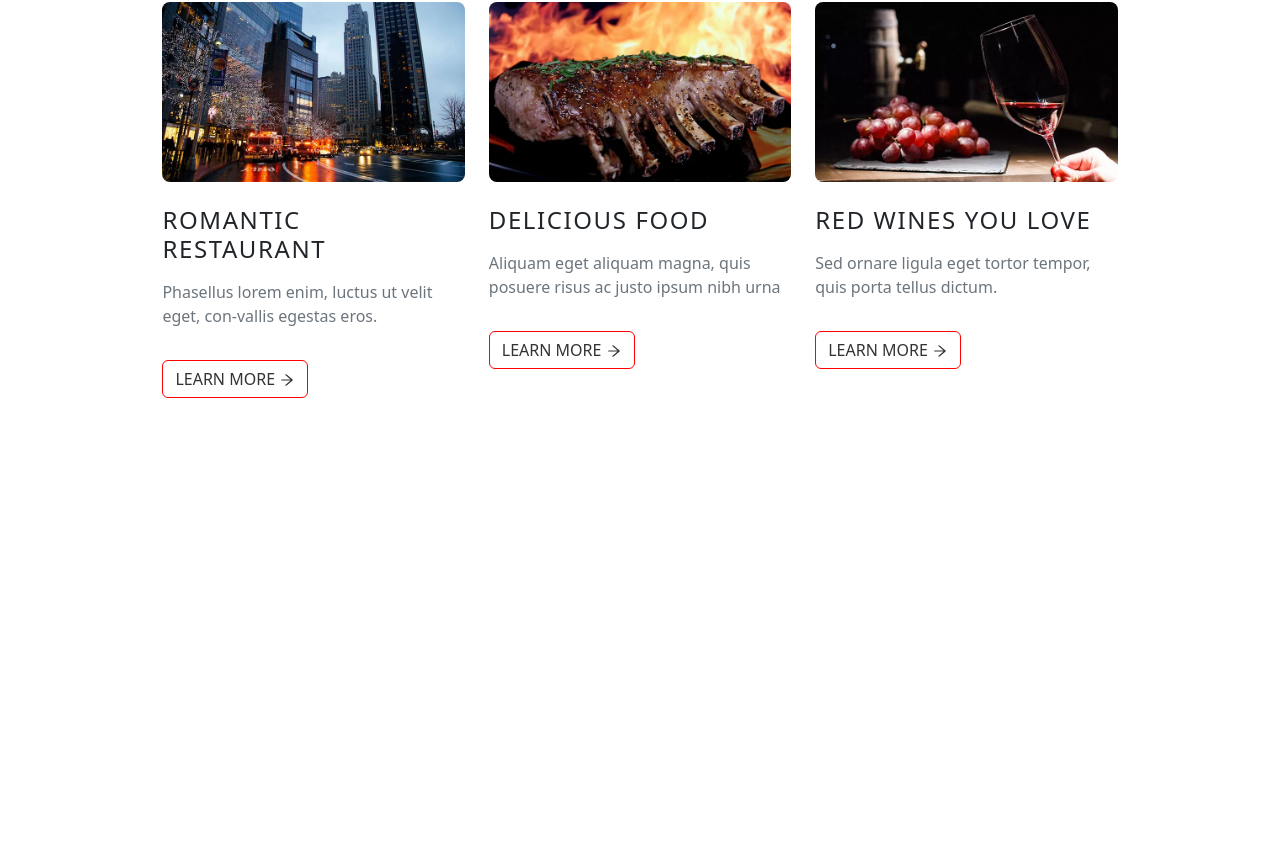
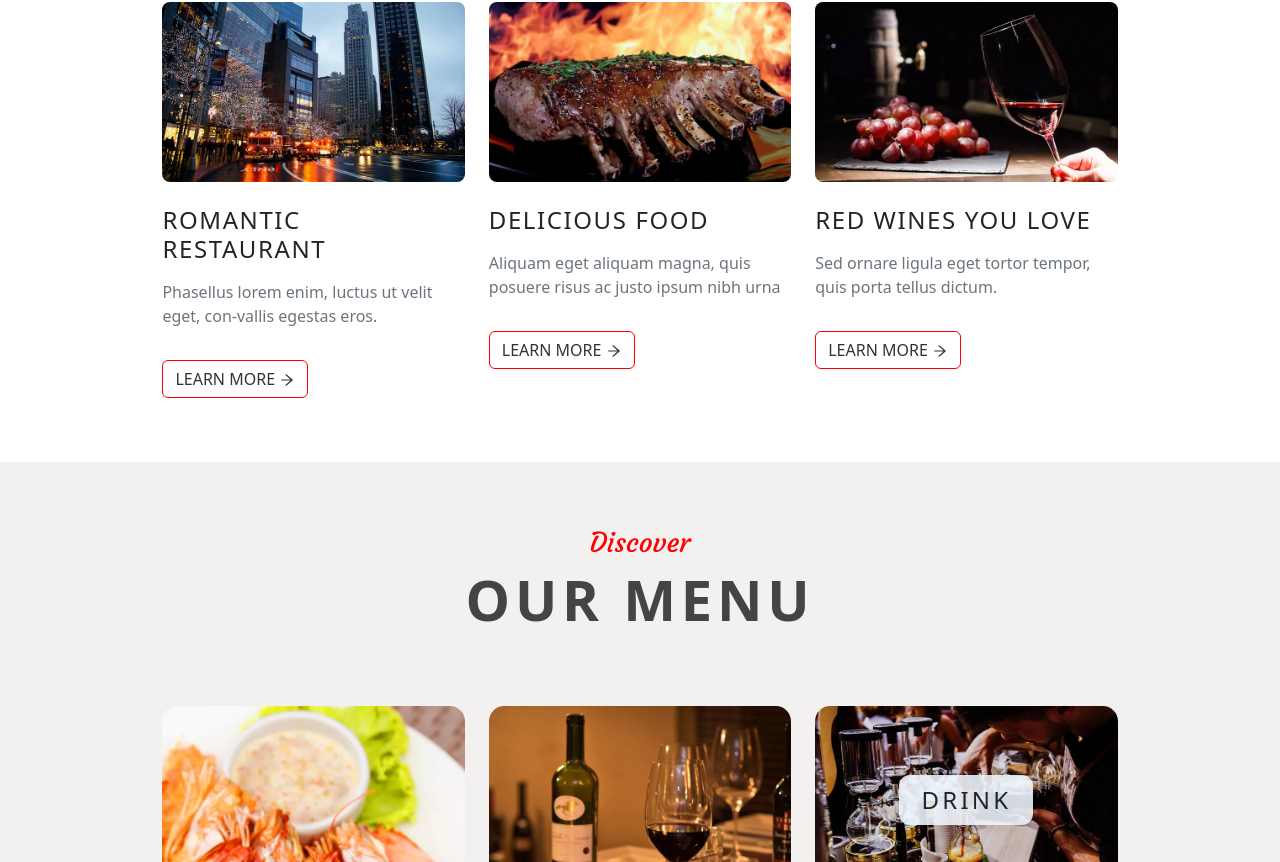
Before and after one commit to sajjad-moeini/pato-restaurant-ReactJs, a React (Vite) app: page / in a window 1280 px wide. Shown: the part 1938-2800 px from the top of the page. Before the commit the page ends 2400 px from the top, so only its background shows below. Built offline with nearby package versions, Linux system fonts and the light colour scheme.

Commit message:
add home page menu section

```diff
--- /dev/null
+++ b/src/Components/Btn/Btn.css
@@ -0,0 +1,11 @@
+.section-btn{
+       color: #333;
+       margin-top: 2vh;
+       border: 1px solid red;
+       transition: all .7s !important;
+}
+.section-btn:hover{
+      background-color: red;
+      color: aliceblue;
+      border: 0;
+}
--- a/src/Components/Btn/Btn.jsx
+++ b/src/Components/Btn/Btn.jsx
@@ -1,10 +1,11 @@
 import React from 'react'
 import { Link } from 'react-router-dom'
 import { AiOutlineArrowRight } from 'react-icons/ai'
+import './Btn.css'
 
 export default function Btn({title}) {
   return (
-       <Link className='welcome-section-btn btn'>
+       <Link className='section-btn btn'>
             {title}<AiOutlineArrowRight />
           </Link>
   )
--- /dev/null
+++ b/src/Components/HomeMenuImagesContainer/HomeMenuImagesContainer.css
@@ -0,0 +1,36 @@
+.HomeMenuImagesWrapper{
+       border-radius: 1.2vw !important;
+       overflow: hidden;
+}
+
+.home-menu-img{
+       transition: all .7s;
+       z-index: 2 !important;
+}
+.HomeMenuImagesWrapper:hover .home-menu-img{
+       transform: scale(1.2);
+}
+.home-menu-item-btn-container{
+       position: absolute;
+       width: 100%;
+       height: 100%;
+       top: 0;
+       display: flex;
+       justify-content: center;
+       align-items: center;
+       /* z-index: -1; */
+}
+.home-menu-item-btn{
+       background-color: rgba(240, 248, 255, 0.877);
+       padding: 2% 7%;
+       font-size: 1.5rem;
+       letter-spacing: .2rem;
+       font-weight: 400;
+       transition: all .7s;
+       border-radius: .7rem;
+}
+.home-menu-item-btn:hover{
+       background-color: rgba(255, 0, 0, 0.699);
+       color: aliceblue;
+       z-index: 2 !important;
+}
--- /dev/null
+++ b/src/Components/HomeMenuImagesContainer/HomeMenuImagesContainer.jsx
@@ -0,0 +1,15 @@
+import React from 'react'
+import './HomeMenuImagesContainer.css'
+import { Link } from 'react-router-dom'
+export default function HomeMenuImagesContainer({ imgSrc,btnTitle }) {
+       return (
+              <div className='h-100 w-100'>
+                     <div className='HomeMenuImagesWrapper position-relative'>
+                            <img src={imgSrc} className='img-fluid home-menu-img' alt="menu" />
+                            <div className='home-menu-item-btn-container'>
+                                   <Link className='btn home-menu-item-btn'>{btnTitle}</Link>
+                            </div>
+                     </div>
+              </div>
+       )
+}
--- a/src/Components/HomeRestaurantProperty/HomeRestaurantProperty.jsx
+++ b/src/Components/HomeRestaurantProperty/HomeRestaurantProperty.jsx
@@ -16,7 +16,7 @@ export default function HomeRestaurantProperty() {
               <div className='row property-boxes-wrapper'>
              {properties.images.map((img,index)=>(
 
-                             <div className='col-12 col-md-4 property-box-container'>
+                             <div key={index} className='col-12 col-md-4 property-box-container'>
                                     <div className='rounded-3 mb-4 property-box-img-container'>
                                            <img src={img} alt="intro-01" className='img-fluid property-box-img' />
                                     </div>
--- a/src/Components/sectionsTitle/sectionsTitle.css
+++ b/src/Components/sectionsTitle/sectionsTitle.css
@@ -1,9 +1,11 @@
 .section-subtitle{
        font-family: Courgette;
        color: red;
-       font-size: 2rem;
+       font-weight: 600;
+       font-size: 1.7rem;
 }
 .section-title{
-color: #f3f0f0;
-font-size: 4rem;
+       font-size: 3.5rem;
+       font-weight: 700;
+       letter-spacing: .3rem;
 }
--- a/src/Components/sectionsTitle/sectionsTitle.jsx
+++ b/src/Components/sectionsTitle/sectionsTitle.jsx
@@ -1,10 +1,10 @@
 import React from 'react'
 import './sectionsTitle.css'
-export default function sectionsTitle({title,subTitle}) {
+export default function SectionsTitle({title,subTitle,titleColor}) {
   return (
     <>
-     <div className="h3 discover-section-subtitle">{subTitle}</div>
-        <div className="h1 discover-section-title">{title}</div>
+     <div className="h3 section-subtitle">{subTitle}</div>
+        <div className="h1 section-title" style={{color:titleColor}}>{title}</div>
     </>
   )
 }
--- a/src/Pages/Home/Home.css
+++ b/src/Pages/Home/Home.css
@@ -9,33 +9,12 @@
        justify-content: center;
        align-items: center;
 }
-.welcome-section-subtitle{
-       font-family: Courgette;
-       color: red;
-       font-weight: 600;
-       font-size: 1.7rem;
-}
-.welcome-section-title{
-font-size: 3.5rem;
-font-weight: 700;
-letter-spacing: .3rem;
-}
 .welcome-section-desc{
        color: #555;
        margin-top: 3vh;
        text-align: center;
 }
-.welcome-section-btn{
-       color: #333;
-       margin-top: 2vh;
-       border: 1px solid red;
-       transition: all .7s !important;
-}
-.welcome-section-btn:hover{
-      background-color: red;
-      color: aliceblue;
-      border: 0;
-}
+
 .welcome-img-container{
        padding: 10%;
 }
@@ -62,13 +41,19 @@ letter-spacing: .3rem;
        justify-content: center;
        align-items: center;
 }
-.discover-section-subtitle{
-       font-family: Courgette;
-       color: red;
-       font-size: 2rem;
+/* discover-section finish */
+
+/* menu-demo start */
+.menu-demo{
+       margin: 0 auto;
+       display: flex;
+       flex-direction: column;
+       justify-content: center;
+       align-items: center;
+       background-color: #f3f0f0;
+       padding: 5%;
 }
-.discover-section-title{
-color: #f3f0f0;
-font-size: 4rem;
+.menu-all-images-container{
+       width: 85%;
 }
-/* discover-section finish */
+/* menu-demo finish */
--- a/src/Pages/Home/Home.jsx
+++ b/src/Pages/Home/Home.jsx
@@ -2,7 +2,9 @@ import React from 'react'
 import './Home.css'
 import HomeCarousel from '../../Components/HomeCarousel/HomeCarousel'
 import Btn from '../../Components/Btn/Btn'
+import SectionsTitle from '../../Components/sectionsTitle/sectionsTitle'
 import HomeRestaurantProperty from '../../Components/HomeRestaurantProperty/HomeRestaurantProperty'
+import HomeMenuImagesContainer from '../../Components/HomeMenuImagesContainer/HomeMenuImagesContainer'
 document.title = 'Home'
 export default function Home() {
 
@@ -11,12 +13,13 @@ export default function Home() {
       <HomeCarousel />
       <section className='welcome-section row'>
         <div className="welcome-section-descriptions col-12 col-md-6">
-          <div className="h2 welcome-section-subtitle">
+<SectionsTitle subTitle={'Italian Restaurant'} title={'WELCOME'} titleColor={"black"} />
+          {/* <div className="h2 welcome-section-subtitle">
             Italian Restaurant
           </div>
           <div className="h1 welcome-section-title">
             WELCOME
-          </div>
+          </div> */}
           <p className="welcome-section-desc">
             Donec quis lorem nulla. Nunc eu odio mi. Morbi nec lobortis est. Sed fringilla, nunc sed imperdiet lacinia, nisl ante egestas mi, ac facilisis ligula sem id neque.
           </p>
@@ -29,10 +32,37 @@ export default function Home() {
         </div>
       </section>
       <section className="discover-section">
-        <div className="h3 discover-section-subtitle">Discover</div>
-        <div className="h1 discover-section-title">PATO PLACE</div>
+        <SectionsTitle subTitle={'Discover'} title={'PATO PLACE'} titleColor={"#f3f0f0"} />
+
       </section>
       <HomeRestaurantProperty />
+      <section className='menu-demo'>
+        <SectionsTitle subTitle={'Discover'} title={'OUR MENU'} titleColor={'#444'} />
+        <div className="row menu-all-images-container mt-5">
+          <div className="col-12 col-md-4 mt-3">
+            <HomeMenuImagesContainer btnTitle={'LUNCH'} imgSrc={'img/our-menu-01.jpg.webp'} />
+          </div>
+          <div className="col-12 col-md-4 mt-3">
+            <HomeMenuImagesContainer btnTitle={'DINNER'} imgSrc={'img/our-menu-05.jpg.webp'} />
+          </div>
+          <div className="col-12 col-md-4 mt-3">
+            <div className="h-50">
+              <HomeMenuImagesContainer btnTitle={'DRINK'} imgSrc={'img/our-menu-08.jpg.webp'} />
+            </div>
+            <div className="h-50 mt-3">
+              <HomeMenuImagesContainer btnTitle={'STARTERS'} imgSrc={'img/our-menu-10.jpg.webp'} />
+            </div>
+          </div>
+        </div>
+        <div className="row menu-all-images-container mt-3">
+          <div className="col-12 col-md-8">
+            <HomeMenuImagesContainer btnTitle={'HAPPY HOUR'} imgSrc={'img/our-menu-13.jpg.webp'} />
+          </div>
+          <div className="col-12 col-md-4">
+            <HomeMenuImagesContainer btnTitle={'DESSERT'} imgSrc={'img/our-menu-16.jpg.webp'} />
+          </div>
+        </div>
+      </section>
 
     </>
   )
```
